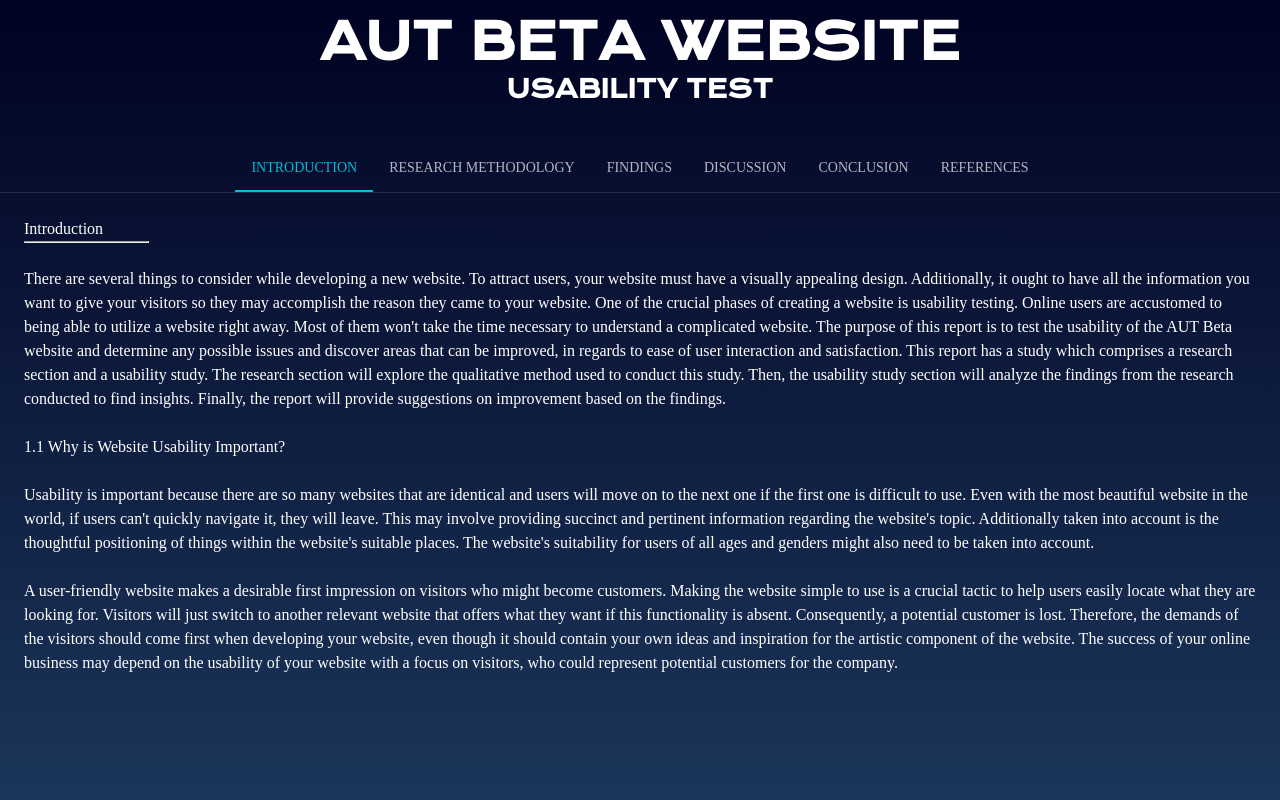
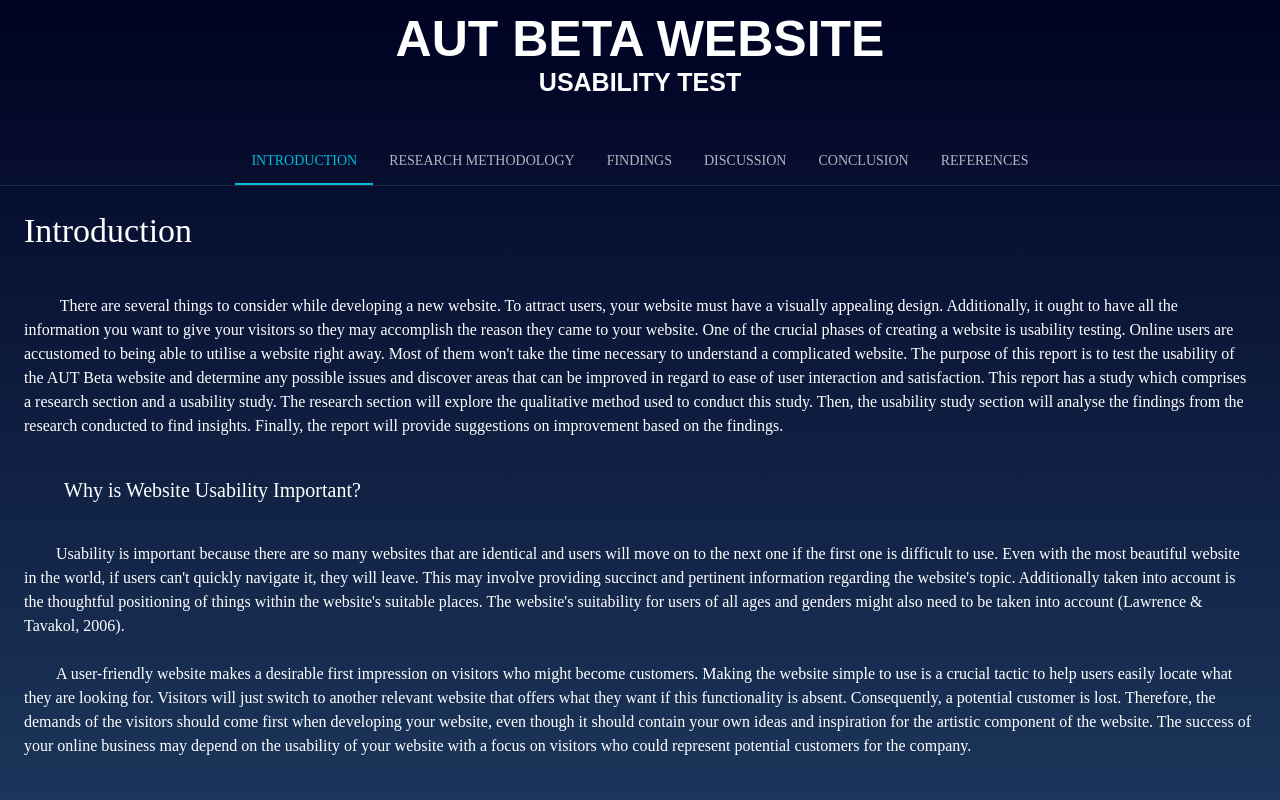
Before and after one commit to SirAlphaa/HCI-Assignment-2-S2-2022, a React (Create React App) app: page / in a window 1280 px wide. Shown: the top 800 px of the page. Built offline with nearby package versions, Linux system fonts and the light colour scheme.

Commit message:
Added Content - Updated and Formatted Content for; Introduction, research methodolgy - Added abd formatted content for findings

```diff
--- a/src/App.css
+++ b/src/App.css
@@ -12,7 +12,7 @@
   padding: 10px;
   text-align: center;
   justify-content: center;
-  font-family: 'Krona One', sans-serif;
+  font-family: Bierstadt, sans-serif;
   text-transform: uppercase;
   font-weight: bold;
   color: #FFF;
--- a/src/MainBody.js
+++ b/src/MainBody.js
@@ -7,7 +7,7 @@
 import { createMuiTheme, ThemeProvider } from '@mui/material';
 import { useState } from 'react';
 import Typography from '@mui/material/Typography';
-import { cyan, yellow } from '@mui/material/colors';
+import { cyan } from '@mui/material/colors';
 
 function MainBody() {
 
@@ -52,71 +52,78 @@
                             </TabList>
                         </Box>
 
+{/* ========================= Introduction Tab ==================================================================================*/}
+
                         <TabPanel value="1">
+                            <Typography variant='h4'>
+                                Introduction <br /><br />
+                            </Typography>
                             <Typography variant='body1' colour="">
-                                Introduction <br/> <hr/> <br/>
-
-                                There are several things to consider while developing a new website.
+                                &emsp;&emsp; There are several things to consider while developing a new website.
                                 To attract users, your website must have a visually appealing design.
-                                Additionally, it ought to have all the information you want to give your
-                                visitors so they may accomplish the reason they came to your website.
+                                Additionally, it ought to have all the information you want to give your visitors so they may accomplish the reason they came to your website.
                                 One of the crucial phases of creating a website is usability testing.
-                                Online users are accustomed to being able to utilize a website right away.
+                                Online users are accustomed to being able to utilise a website right away.
                                 Most of them won't take the time necessary to understand a complicated website.
-                                The purpose of this report is to test the usability of the AUT Beta website
-                                and determine any possible issues and discover areas that can be improved,
-                                in regards to ease of user interaction and satisfaction. This report has a study
-                                which comprises a research section and a usability study. The research section
-                                will explore the qualitative method used to conduct this study. Then, the usability
-                                study section will analyze the findings from the research conducted to find insights.
+                                The purpose of this report is to test the usability of the AUT Beta website and determine any possible issues and discover areas that can be improved in regard to ease of user interaction and satisfaction.
+                                This report has a study which comprises a research section and a usability study. The research section will explore the qualitative method used to conduct this study.
+                                Then, the usability study section will analyse the findings from the research conducted to find insights.
                                 Finally, the report will provide suggestions on improvement based on the findings.
-
-                                <br/> <br/>
-                                1.1 Why is Website Usability Important?
-                                <br/> <br/>
-                                Usability is important because there are so many websites that are identical and users
-                                will move on to the next one if the first one is difficult to use. Even with the most beautiful
-                                website in the world, if users can't quickly navigate it, they will leave. This may involve providing
-                                succinct and pertinent information regarding the website's topic. Additionally taken into account is the
-                                thoughtful positioning of things within the website's suitable places. The website's suitability for users
-                                of all ages and genders might also need to be taken into account.
-
-                                <br/> <br/>
-                                A user-friendly website makes a desirable first impression on visitors who might become customers. Making the
-                                website simple to use is a crucial tactic to help users easily locate what they are looking for. Visitors will
-                                just switch to another relevant website that offers what they want if this functionality is absent. Consequently,
-                                a potential customer is lost. Therefore, the demands of the visitors should come first when developing your website,
-                                even though it should contain your own ideas and inspiration for the artistic component of the website. The success of
-                                your online business may depend on the usability of your website with a focus on visitors, who could represent potential
-                                customers for the company.
-
+                            </Typography>
+                            <br /> <br />
+                            <Typography variant='h6'>
+                                &emsp;&emsp;Why is Website Usability Important?
+                            </Typography>
+                            <br /> <br />
+                            <Typography variant='body1' colour="">
+                                &emsp;&emsp;Usability is important because there are so many websites that are identical and users will move on to the next one if the first one is difficult to use.
+                                Even with the most beautiful website in the world, if users can't quickly navigate it, they will leave.
+                                This may involve providing succinct and pertinent information regarding the website's topic.
+                                Additionally taken into account is the thoughtful positioning of things within the website's suitable places.
+                                The website's suitability for users of all ages and genders might also need to be taken into account (Lawrence & Tavakol, 2006).
+                                <br />
+                                <br />
+                                &emsp;&emsp;A user-friendly website makes a desirable first impression on visitors who might become customers.
+                                Making the website simple to use is a crucial tactic to help users easily locate what they are looking for.
+                                Visitors will just switch to another relevant website that offers what they want if this functionality is absent.
+                                Consequently, a potential customer is lost. Therefore, the demands of the visitors should come first when developing your website,
+                                even though it should contain your own ideas and inspiration for the artistic component of the website.
+                                The success of your online business may depend on the usability of your website with a focus on visitors who could represent potential customers for the company.
                             </Typography>
                         </TabPanel>
 
+{/* ========================= Research Methodology Tab ==========================================================================*/}
+
                         <TabPanel value="2">
+                            <Typography variant='h4'>
+                                Research Methodology
+                                <br />
+                                <br />
+                            </Typography>
                             <Typography variant='body1' colour="">
-                                Research Methodology <br/> <hr/> <br/>
-
-                                For the purpose of this study, the observation method will be used, which is a qualitative
+                                &emsp;&emsp;For the purpose of this study, the observation method will be used, which is a qualitative
                                 research method. Qualitative analysis deals with intangible, imprecise issues that fall under
                                 the social and experience umbrella which cannot be measured by numbers and statistics. Since
                                 factors like positive associations with a brand, management credibility, customer contentment,
                                 competitive advantage, and cultural transformations are challenging, if not impossible, to capture
                                 with numerical inputs, this strategy relies on the kind of intelligence that machines lack.
-                                <br/> <br/>
-                                A first-hand investigation into the experience of using an artifact while the item is being used is
+                                <br />
+                                <br />
+                                &emsp;&emsp;A first-hand investigation into the experience of using an artifact while the item is being used is
                                 the goal of usability testing. The user's perspective is limited to their own thoughts and experiences
                                 t the moment they are using the object. As shoppers with decades of purchasing experience, we may also
                                 view this enquiry as routine. Perhaps this amazing simplicity has concealed the effectiveness of the
                                 directness mechanism, the core of usability testing.
-                                <br/> <br/>
-                                A person's own testing of a newly purchased product and a usability test are two different things. A usability
+                                <br />
+                                <br />
+                                &emsp;&emsp;A person's own testing of a newly purchased product and a usability test are two different things. A usability
                                 test involves expressing the experience of using an artifact, describing that experience, and then communicating
                                 that information to the item's creators. However, these activities can also be based on commonplace skills, making
                                 it possible for non-specialists to engage in productive practice. The key usability strategy has been talking or thinking
                                 aloud so that a user may express their experience, particularly their thoughts, to the other people participating in the testing.
-                                <br/> <br/>
-                                According to Phil, during the observation, if you notice something on the user’s face like a frown; an intervention such as “Something’s
+                                <br />
+                                <br />
+                                &emsp;&emsp;According to Phil, during the observation, if you notice something on the user’s face like a frown; an intervention such as “Something’s
                                 up, eh?” results in a desirable outcome. Such an intervention doesn't result from concentrating on what to say or according to a large list
                                 of rules; rather, it results from a special interaction between the user and the moderator, where the moderator sits alongside the user.
                                 The mindset a moderator might adopt to encourage successful interventions like this one can be summed up as being besides. The moderator
@@ -125,56 +132,87 @@
                                 might be grinning and obviously having fun, and the moderator might be grinning and also be having fun and say, "This is fun, eh? It's
                                 a simple way for the user to stay in touch with their experience and expand on it at their own pace. This relationship creates a solid foundation
                                 for a truly ethical approach that can maintain a constant focus on everyone's well-being.
-                                <br/> <br/>
-                                2.2 Sample
-                                <br/> <br/>
-                                There are eight participants in our usability test. Of the 7 participants, 5 were men and 2 were women, and all had prior understanding of how websites
+                                <br />
+                                <br />
+                                <Typography variant='h6'>
+                                    &emsp;&emsp;Sample
+                                </Typography>
+                                <br />
+                                <Typography variant='body1' colour="">
+                                &emsp;&emsp;There are eight participants in our usability test. Of the 7 participants, 5 were men and 2 were women, and all had prior understanding of how websites
                                 were meant to operate as well as a lot of experience using websites in both their personal and professional life.
-                                <br/> <br/>
-                                2.3 materials
-                                <br/> <br/>
-                                For this usability test, our group members were required to interview some people in a range of 5 - 7 in order to discover their first experiences by
+                                <br />
+                                <br />
+                                </Typography>
+                                <Typography variant='h6'>
+                                    &emsp;&emsp;Materials
+                                </Typography>
+                                <br />
+                                &emsp;&emsp;For this usability test, our group members were required to interview some people in a range of 5 - 7 in order to discover their first experiences by
                                 using the website of “https://beta.aut.ac.nz”. To complete those interviews, we were using several devices to help us gather the data of the website such
                                 as allowing participants to use our computer, laptop or tablet and while in progress, we used voice recorder application in our phone or laptop to record their
                                 voices of feedbacks toward the website and as an evidence that the interviews were conducted and based on their voices.
-                                <br/> <br/>
-                                2.3 Procedure
-                                <br/> <br/>
-                                Members of the group contacted prospective participants and extended invitations to the usability study. The information sheet about the test, which described the
+                                <br />
+                                <br />
+                                <Typography variant='h6'>
+                                    &emsp;&emsp;Procedure
+                                </Typography>
+                                <br />
+                                &emsp;&emsp;Members of the group contacted prospective participants and extended invitations to the usability study. The information sheet about the test, which described the
                                 goal of the study and the kind of data that was going to be collected, was handed to potential participants once they consented to take part. The participant signed a
                                 consent form after they were informed that we would be recording their statements while they were taking the exam and seeing them in action.
                             </Typography>
                         </TabPanel>
 
+{/* ========================= Findings Tab ======================================================================================*/}
+
                         <TabPanel value="3">
                             <Typography variant='body1' colour="">
-                                Item One <br/> <hr/> <br/>
-
-                                Testing, My SDNFCKJLSEHUVJLSNDVCUESis meant to be <br/>
-                                paragrah lol
+                                <Typography variant='h4'>
+                                    Findings <br /> <br />
+                                </Typography>
+                                &emsp;&emsp;The feedback that participants gave regarding the website they examined is by far the most important piece of information gleaned from this study. Once the data collection process was finished, the focus of the analysis shifted to these comments and the information that accompanied them.
+                                <br />
+                                <br />
+                                &emsp;&emsp;We have performed a qualitative data analysis consisting of the following steps
+                                <br />
+                                <br />
+                                &emsp;&emsp;1 - Reading the transcription.
+                                <br />
+                                &emsp;&emsp;2 - Labelling relevant words, phrases, sentences or sections.
+                                <br />
+                                &emsp;&emsp;3 - Codification (Hierarchical Coding Frame) Positive and Negative.
+                                <br />
+                                <br />
+                                <img
+                                    src='https://drive.google.com/uc?export=view&id=1V3gTKywFI-fdEjp_7oczBieBhAq-c4GJ'
+                                    alt='Summary of Participant Feedback Pie Graph'
+                                    width="600"></img>
                             </Typography>
                         </TabPanel>
 
+{/* ========================= Findings Tab ======================================================================================*/}
+
                         <TabPanel value="4">
                             <Typography variant='body1' colour="">
-                                Item Four <br/> <hr/> <br/>
-                                Testing, My SDNFCKJLSEHUVJLSNDVCUESis meant to be <br/>
+                                Item Four <br /> <hr /> <br />
+                                Testing, My SDNFCKJLSEHUVJLSNDVCUESis meant to be <br />
                                 paragrah lol
                             </Typography>
                         </TabPanel>
 
                         <TabPanel value="5">
                             <Typography variant='body1' colour="">
-                                Item Five <br/> <hr/> <br/>
-                                Testing, My SDNFCKJLSEHUVJLSNDVCUESis meant to be <br/>
+                                Item Five <br /> <hr /> <br />
+                                Testing, My SDNFCKJLSEHUVJLSNDVCUESis meant to be <br />
                                 paragrah lol
                             </Typography>
                         </TabPanel>
 
                         <TabPanel value="6">
                             <Typography variant='body1' colour="">
-                                Item Five <br/> <hr/> <br/>
-                                Testing, My SDNFCKJLSEHUVJLSNDVCUESis meant to be <br/>
+                                Item Five <br /> <hr /> <br />
+                                Testing, My SDNFCKJLSEHUVJLSNDVCUESis meant to be <br />
                                 paragrah lol
                             </Typography>
                         </TabPanel>
```
